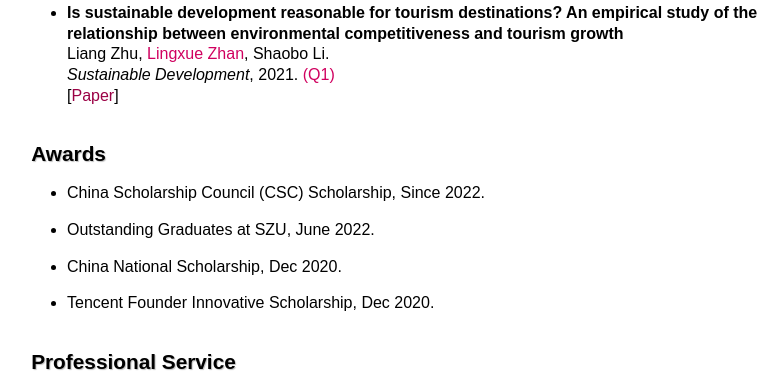
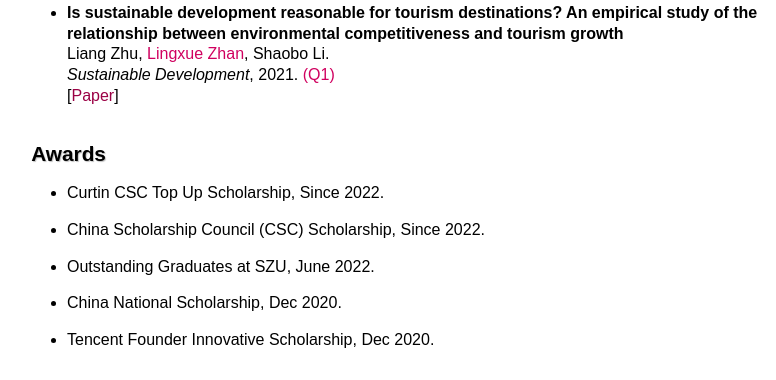
Before and after one commit to LingxueZhan/lingxuezhan.github.io, a plain HTML site: page index.html in a window 1280 px wide. Shown: the part 953-1333 px from the top of the page, without its empty margins (233-1009 px from the left). Drawn offline with Linux system fonts and the light colour scheme; some icons are missing.

Commit message:
Update index.html

```diff
--- a/index.html
+++ b/index.html
@@ -78,6 +78,7 @@
         <!-- <p></p>    -->
         <h1><a name="awards">Awards</h1>
           <ul>
+            <li>Curtin CSC Top Up Scholarship, Since 2022.
             <li>China Scholarship Council (CSC) Scholarship, Since 2022.
             <li>Outstanding Graduates at SZU, June 2022.
             <li>China National Scholarship, Dec 2020.
```
